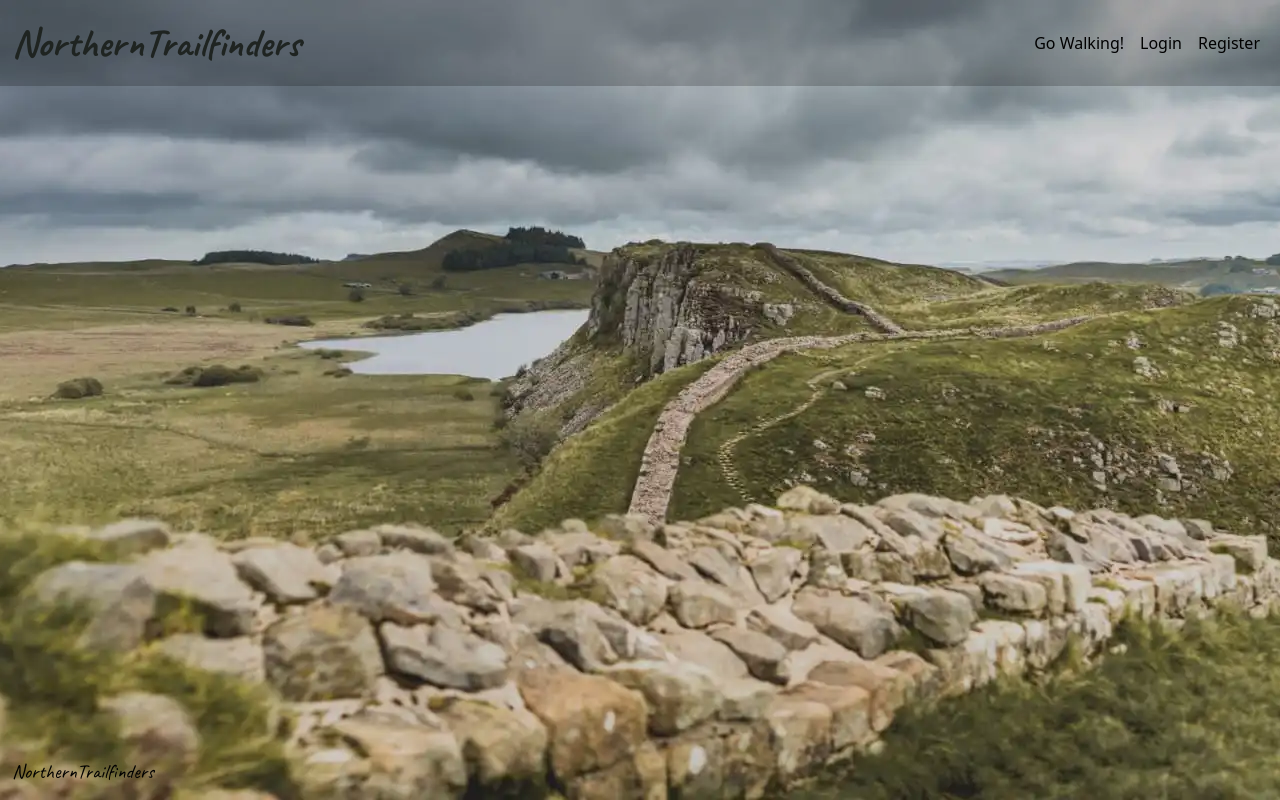
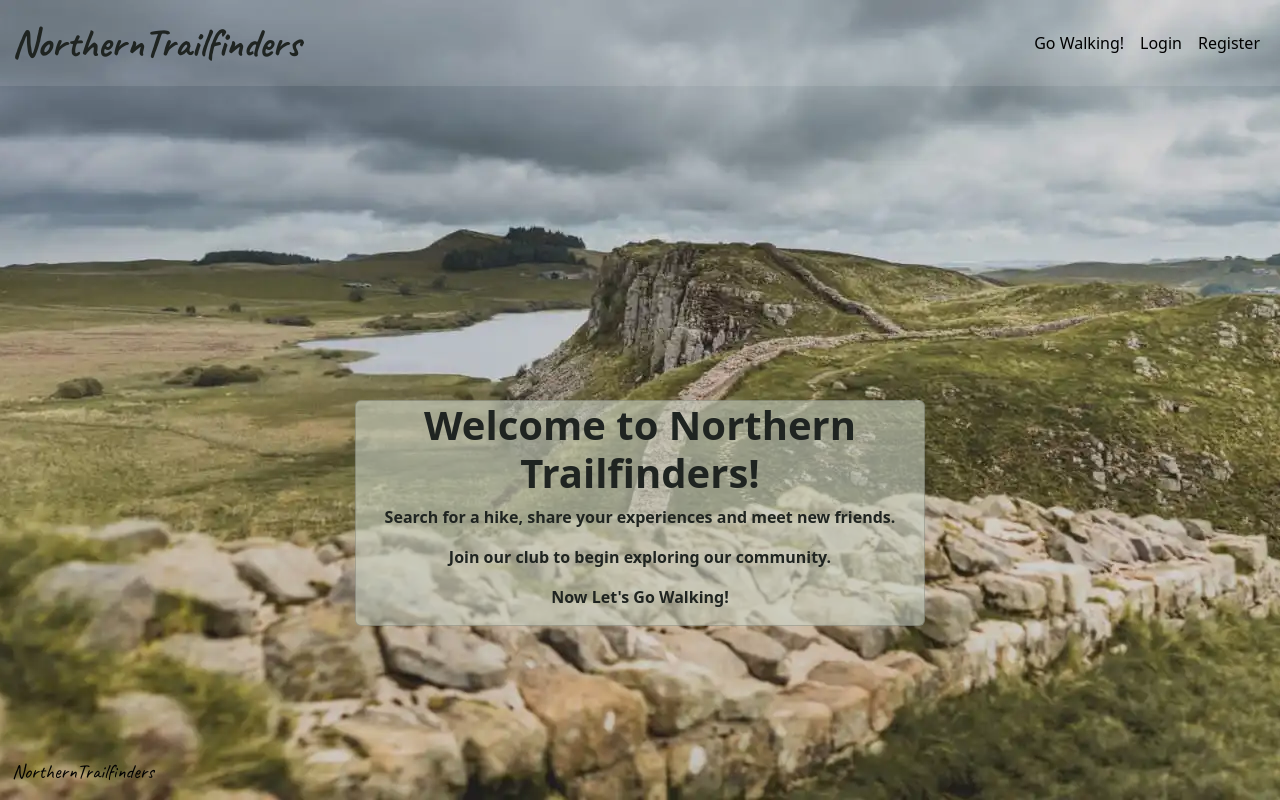
Before and after one commit to ChloeL-E/msp3-trailfinders, a Flask app: page / in a window 1280 px wide. Run offline with Flask 2, Linux system fonts and the light colour scheme.

Commit message:
Styling added to index.html

```diff
--- a/trailfinders/static/css/style.css
+++ b/trailfinders/static/css/style.css
@@ -19,7 +19,7 @@
 
 .logo_text,
 .navbar-brand {
-    font-family: "Caveat", "Noto Serif", sans-serif;
+    font-family: "Caveat";
 }
 
 .logo_text{
@@ -34,3 +34,17 @@ body {
     background-repeat: no-repeat;
     background-image: url("/static/media/images/hadrianswall.webp");
   }
+
+  .container {
+    margin-top: 400px;
+}
+
+header h1, p {
+    color: var(--dark_green);
+    font-weight:600;
+}
+
+.card {
+    width: 50%;
+    background-color: rgba(202, 210, 197,0.6);
+}
--- a/trailfinders/templates/add_hike.html
+++ b/trailfinders/templates/add_hike.html
@@ -0,0 +1,3 @@
+{%  extends "base.html" %}
+    {% block content %}
+    {% endblock %}
--- a/trailfinders/templates/base.html
+++ b/trailfinders/templates/base.html
@@ -21,7 +21,7 @@
 </head>
 
 <body class="d-flex flex-column min-vh-100">
-  <nav class="navbar navbar-expand-lg fixed-top" style="background-color: rgba(0,0,0,0.2)">
+  <nav class="navbar navbar-expand-lg fixed-top" style="background-color:  rgba(255,255,255,0.1)">
     <div class="container-fluid">
       <a class="navbar-brand logo_text" href="#">NorthernTrailfinders</a>
       <!--Hamburger toggler-->
--- a/trailfinders/templates/delete_hike.html
+++ b/trailfinders/templates/delete_hike.html
@@ -0,0 +1,3 @@
+{%  extends "base.html" %}
+    {% block content %}
+    {% endblock %}
--- a/trailfinders/templates/edit_hike.html
+++ b/trailfinders/templates/edit_hike.html
@@ -0,0 +1,3 @@
+{%  extends "base.html" %}
+    {% block content %}
+    {% endblock %}
--- a/trailfinders/templates/index.html
+++ b/trailfinders/templates/index.html
@@ -1,8 +1,20 @@
 {%  extends "base.html" %}
-    {% block content %}
-        <section class="container-fluid">
-        <div class="hero-image">
+{% block content %}
 
+<header class="container h-100">
+    <div class="row h-100 align-items-center justify-content-center text-center">
+        <div class="card">
+            <h1 class="text-center">Welcome to Northern Trailfinders!</h1>
+            <p class="text-center">Search for a hike, share your experiences and meet new friends.</p>
+            <p class="text-center">Join our club to begin exploring our community.</p>
+            <p class="text-center">Now Let's Go Walking!</p>
         </div>
-    </section>
-    {% endblock %}
+    </div>
+
+</header>
+
+
+<section>
+
+</section>
+{% endblock %}
--- a/trailfinders/templates/login.html
+++ b/trailfinders/templates/login.html
@@ -0,0 +1,3 @@
+{%  extends "base.html" %}
+    {% block content %}
+    {% endblock %}
--- a/trailfinders/templates/logout.html
+++ b/trailfinders/templates/logout.html
@@ -0,0 +1,3 @@
+{%  extends "base.html" %}
+    {% block content %}
+    {% endblock %}
--- a/trailfinders/templates/my_hikes.html
+++ b/trailfinders/templates/my_hikes.html
@@ -0,0 +1,3 @@
+{%  extends "base.html" %}
+    {% block content %}
+    {% endblock %}
--- a/trailfinders/templates/register.html
+++ b/trailfinders/templates/register.html
@@ -0,0 +1,3 @@
+{%  extends "base.html" %}
+    {% block content %}
+    {% endblock %}
```
Also changed, not shown: trailfinders/templates/go_walking.html (deleted).
